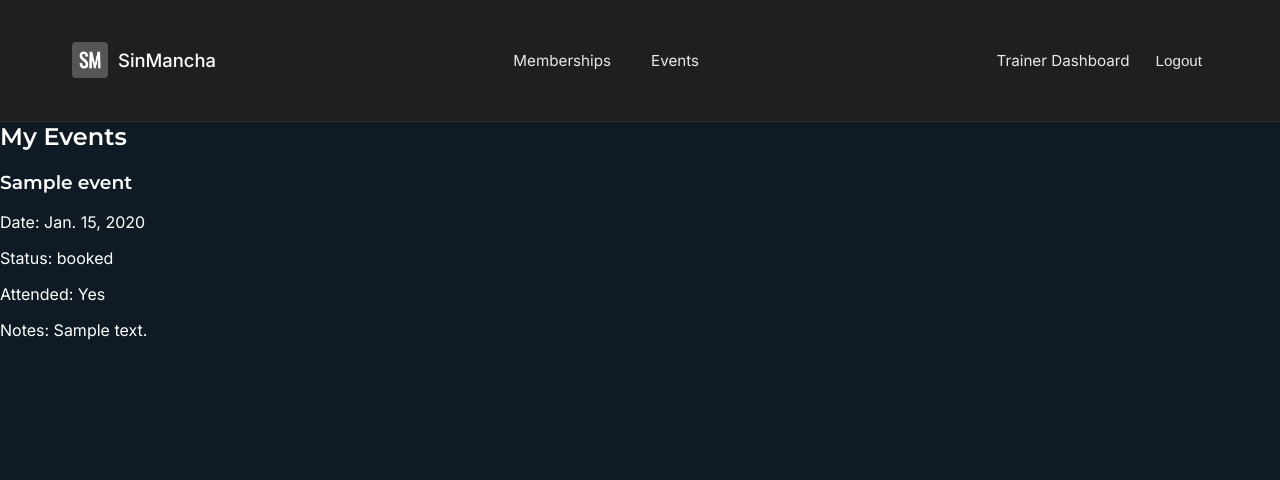
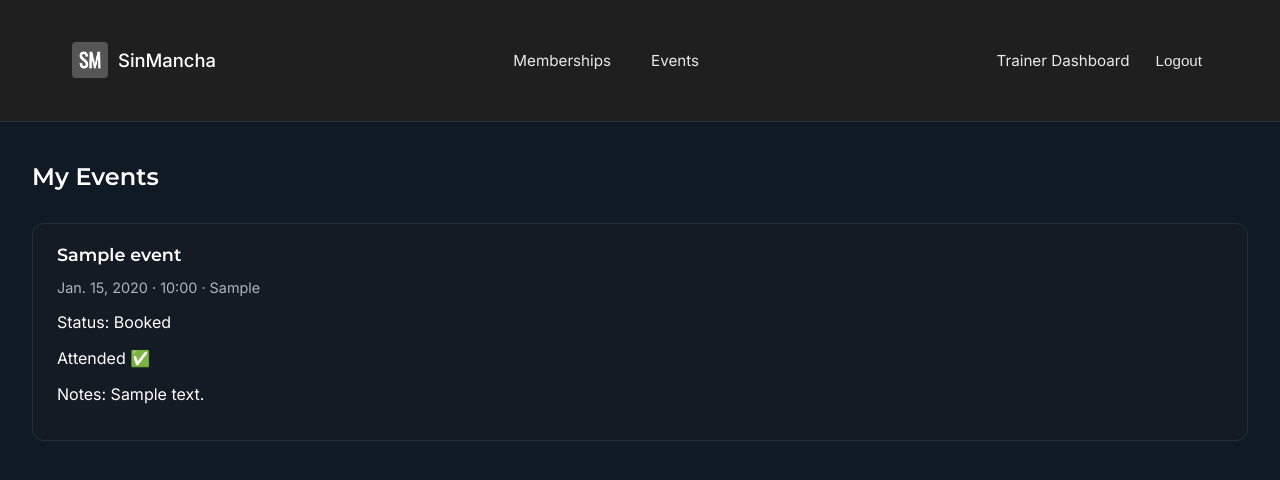
Before and after one commit to Anasousa11/SM5K, a Django app: page /my-events/ in a window 1280 px wide. Shown: the top 480 px of the page. Run offline with Django 5.2, Linux system fonts and the light colour scheme; a user stored in the database is signed in; tables that the repository leaves empty hold one stand-in row (values such as "Sample post").

Commit message:
my events status updated

```diff
--- a/templates/my_events.html
+++ b/templates/my_events.html
@@ -1,20 +1,32 @@
 {% extends "base.html" %}
 
+{% block title %}My Events | SinMancha{% endblock %}
+
 {% block content %}
-<h2>My Events</h2>
-{% for reg in registrations %}
-    <div>
-        <h3>{{ reg.event.title }}</h3>
-        <p>Date: {{ reg.event.date }}</p>
-        <p>Status: {{ reg.status }}</p>
+<section class="page-header">
+  <h1>My Events</h1>
+</section>
+
+<section class="events-list">
+  {% if registrations %}
+    {% for reg in registrations %}
+      <article class="event-card">
+        <h2>{{ reg.event.title }}</h2>
+        <p class="event-meta">
+          {{ reg.event.date }} · {{ reg.event.start_time|time:"H:i" }}
+          {% if reg.event.location %} · {{ reg.event.location }}{% endif %}
+        </p>
+        <p>Status: {{ reg.get_status_display }}</p>
         {% if reg.attended %}
-            <p>Attended: Yes</p>
-            {% if reg.performance_notes %}
-                <p>Notes: {{ reg.performance_notes }}</p>
-            {% endif %}
-        {% else %}
-            <p>Attended: No</p>
+          <p>Attended ✅</p>
         {% endif %}
-    </div>
-{% endfor %}
+        {% if reg.performance_notes %}
+          <p>Notes: {{ reg.performance_notes }}</p>
+        {% endif %}
+      </article>
+    {% endfor %}
+  {% else %}
+    <p style="padding:0 2rem 2rem;">You haven’t booked any events yet.</p>
+  {% endif %}
+</section>
 {% endblock %}
```
